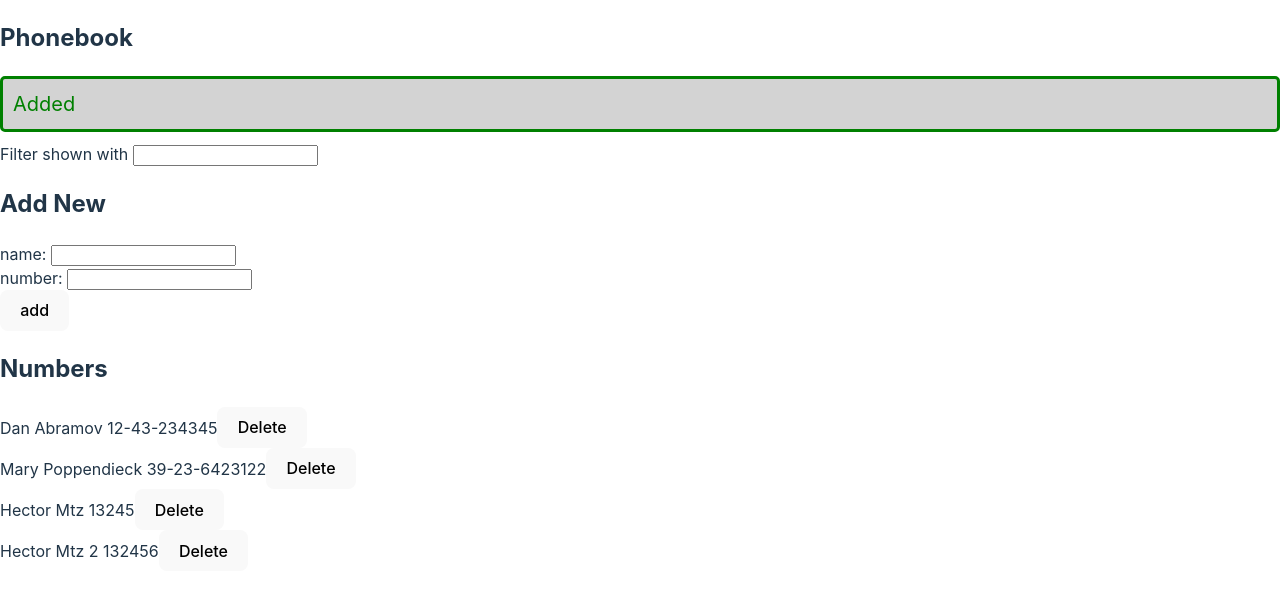
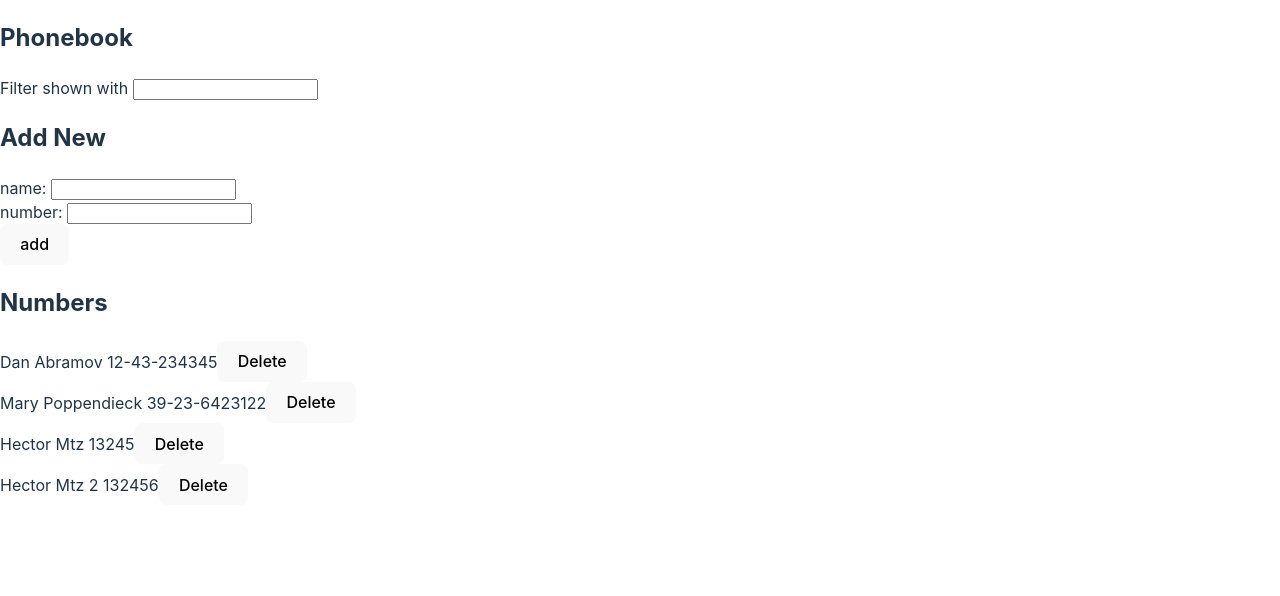
Before and after one commit to HectorMtz22/fullstack-open, a React (Vite) app in the folder part2/phonebook/: page / in a window 1280 px wide. Shown: the top 596 px of the page. Built offline with nearby package versions, Linux system fonts and the light colour scheme; data requests are answered from the project's data file.

Commit message:
Delete testing message

```diff
--- a/part2/phonebook/src/App.jsx
+++ b/part2/phonebook/src/App.jsx
@@ -18,7 +18,7 @@ const App = () => {
   const [newName, setNewName] = useState('')
   const [newNumber, setNewNumber] = useState('')
   const [filter, setFilter] = useState('')
-  const [successMessage, setSuccessMessage] = useState("Added")
+  const [successMessage, setSuccessMessage] = useState(null)
 
   useEffect(() => {
     personsService
```
